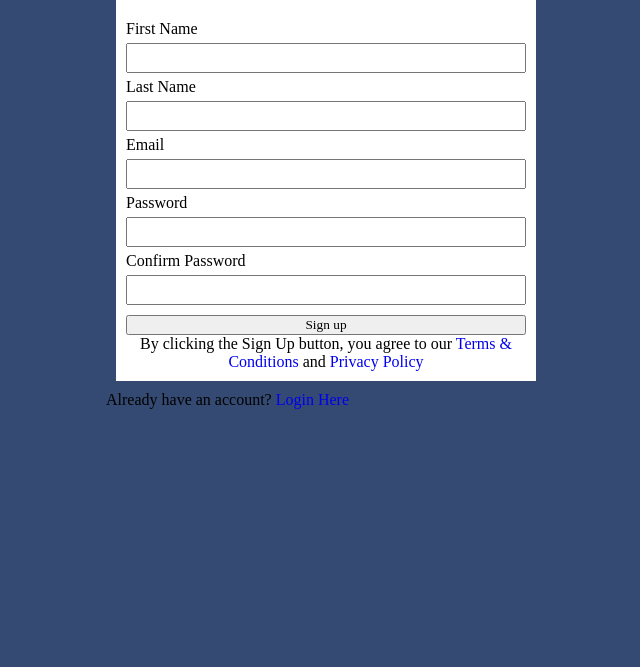
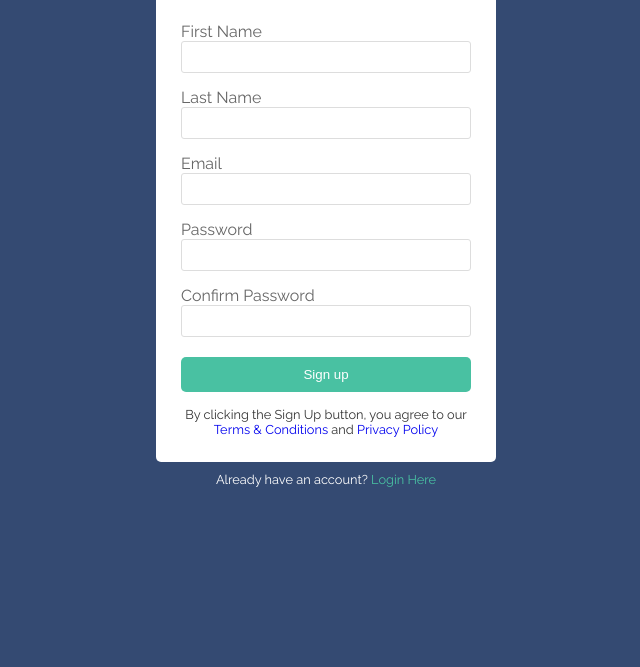
Before and after one commit to danmalmx/html_css_form, a plain HTML site: page index.html in a window 1280 px wide. Shown: the part 133-800 px from the top of the page, without its empty margins (314-954 px from the left). Drawn offline with Linux system fonts and the light colour scheme.

Commit message:
finalizing styling

```diff
--- a/index.html
+++ b/index.html
@@ -1,19 +1,18 @@
 <!DOCTYPE html>
 <html lang="en">
         <head>
-        <meta charset="UTF-8">
-        <meta name="viewport" content="width=device-width, initial-scale=1.0">
-        <meta http-equiv="X-UA-Compatible" content="ie=edge">
-        <link rel="stylesheet" href="style.css">
-        <link href="https://fonts.googleapis.com/css?family=Raleway" rel="stylesheet" />
-        <title>Form</title>
+                <meta charset="UTF-8">
+                <meta name="viewport" content="width=device-width, initial-scale=1.0">
+                <meta http-equiv="X-UA-Compatible" content="ie=edge">
+                <title>Form</title>
+                <link href="https://fonts.googleapis.com/css?family=Raleway" rel="stylesheet" />
+                <link rel="stylesheet" href="style.css">
         </head>
         <body>
 
-
         <div id="container">
                 <div class="form-wrap">
-                        <h1>Sign-Up</h1>
+                        <h1>Sign Up</h1>
                         <p>It's free and only takes a minute</p>
                         <br>
                         <form>
@@ -42,8 +41,8 @@
                                         <input type="password2" name="password2" id="password2" />
                                 </div>
                                 <button type="submit" class="btn">Sign up</button>
-                                <p class="botom-text">
-                                        By clicking the Sign Up button, you agree to our <a href="#">Terms & Conditions</a> and <a href="#">Privacy Policy</a>
+                                <p class="bottom-text">
+                                By clicking the Sign Up button, you agree to our <a href="#">Terms & Conditions</a> and <a href="#">Privacy Policy</a>
                                 </p>
                         </form>
                 </div>
--- a/style.css
+++ b/style.css
@@ -2,10 +2,10 @@
     box-sizing: border-box;
     margin: 0;
     padding: 0;
-    font-family: unset;
 }
 
 body {
+    font-family: 'Raleway', sans-serif;
     background-color: #344a72;
 }
 a {
@@ -13,16 +13,18 @@ a {
 }
 
 #container {
-    max-width: 500px;
+    max-width: 400px;
     max-height: 800px;
     margin: 25px auto;
-    padding: 30px;
+    padding: 20px;
 }
 
 .form-wrap {
     background-color: white;
     margin: 10px;
-    padding: 10px;
+    padding: 10px 25px;
+    border-radius: 5px;
+    color: #333;
 }
 
 .form-wrap h1, .form-wrap p {
@@ -30,27 +32,48 @@ a {
 }
 
 .form-wrap .form-group {
-
+    margin-top: 15px;
 }
 
 .form-wrap .form-group label {
     display: block;
-    text-align: left;
-    padding: 5px 0px 5px 0px;
+    color: #666;
 }
 
 .form-wrap .form-group input {
     width: 100%;
-    padding: 5px 10px;
+    padding: 10px 0px 5px 0px;
+    border-radius: 3px;
+    border: #ddd 1px solid;
 }
 
-.form-wrap .btn {
-    margin-top: 10px;
+.form-wrap button {
     display: block;
+    background-color: #49c1a2;
     width: 100%;
-    background-color: #49c1a2,
+    padding: 10px;
+    margin-top: 20px;
+    color: white;
+    border: none;
+    border-radius: 5px;
+    cursor: pointer;
 }
 
-.form-wrap .btn:hover {
-    background-color: #37a08e,
+.form-wrap button:hover {
+    background-color: #37a08e
 }
+
+.bottom-text {
+    font-size: 0.8em;
+    margin: 15px 0px;;
+}
+
+footer {
+    text-align: center;
+    font-size: 0.8em;
+    color: white;
+}
+
+footer a {
+    color: #49c1a2
+}
```
